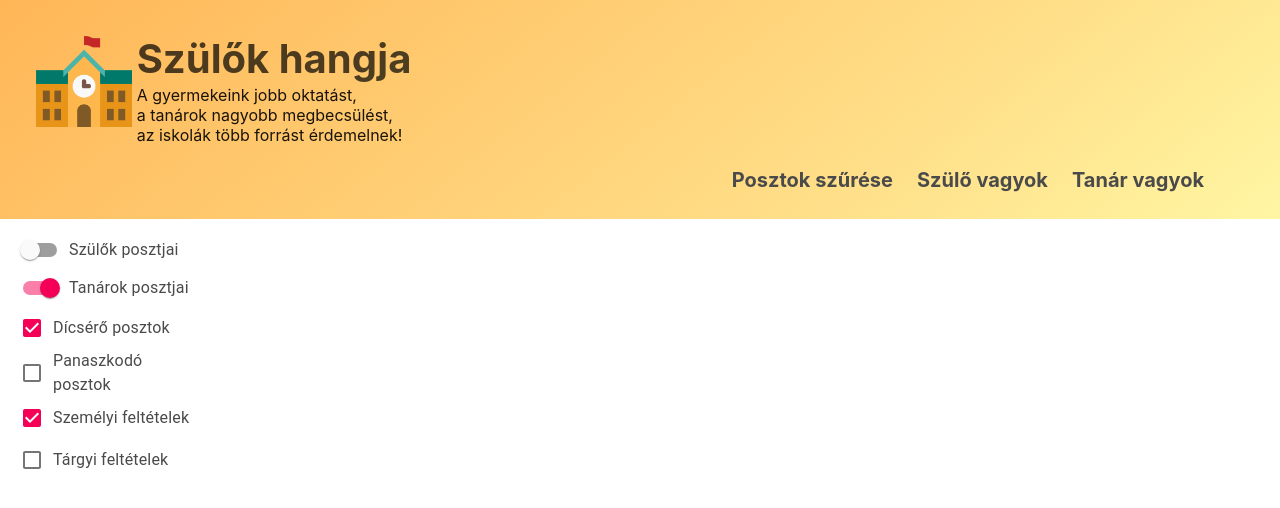
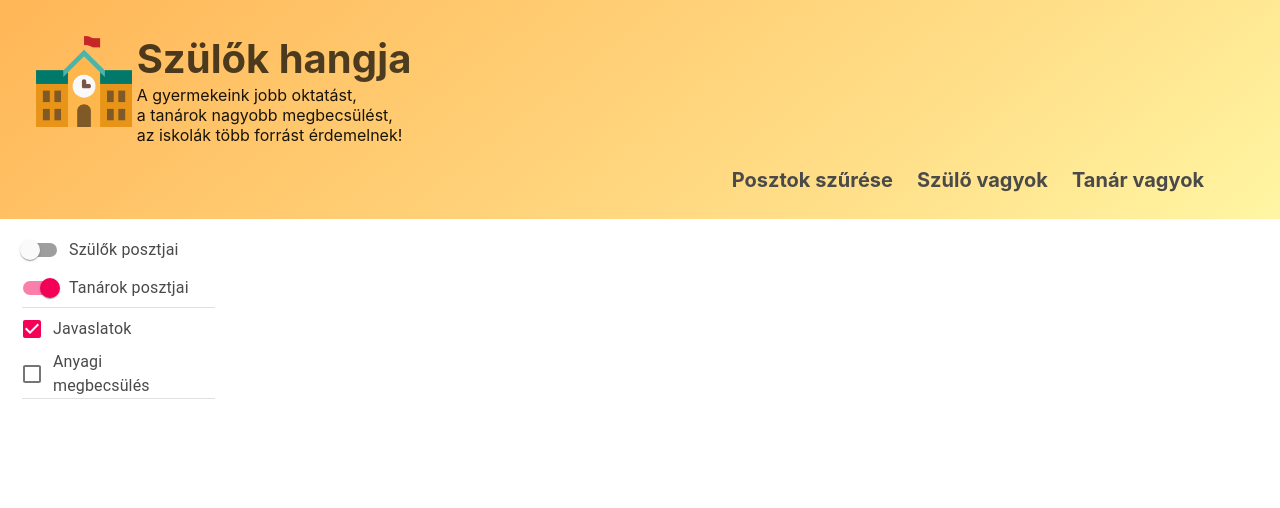
Before and after one commit to KlaraHajdu/szulokhangjaFE, a React (Create React App) app: page /filter in a window 1280 px wide. Both pictures are taken after a click on the label "Szülők posztjai". Shown: the top 508 px of the page. Built offline with nearby package versions, Linux system fonts and the light colour scheme.

Commit message:
Complete checkboxes for different parent and teacher posts

```diff
--- a/src/components/FilterPosts.tsx
+++ b/src/components/FilterPosts.tsx
@@ -7,6 +7,8 @@ import Switch from "@material-ui/core/Switch";
 import FormControlLabel from "@material-ui/core/FormControlLabel";
 import FormGroup from "@material-ui/core/FormGroup";
 import Checkbox from "@material-ui/core/Checkbox";
+import ParentFilterChecks from "./ParentFilterChecks";
+import TeacherFilterChecks from "./TeacherFilterChecks";
 
 const useStyles = makeStyles((theme: Theme) =>
     createStyles({
@@ -29,14 +31,6 @@ const FilterPosts: React.FC<Props> = () => {
     const [teacher, setTeacher] = React.useState({
         IsTeacherSelected: false
     });
-
-    const [positive, setPositive] = React.useState(true);
-
-    const [negative, setNegative] = React.useState(false);
-
-    const [material, setMaterial] = React.useState(false);
-
-    const [personal, setPersonal] = React.useState(true);
 
     const classes = useStyles();
 
@@ -67,36 +61,11 @@ const FilterPosts: React.FC<Props> = () => {
         }
     };
 
-    //Ez a szintaxis valamiért nem triggelerődik itt ha két nyíllal adom át az eventet. Ugyanez fent nem gond.
-    // const handleChangeIsPositiveSelected = () => (event: React.ChangeEvent<HTMLInputElement>) => {
-    //     console.log("Positive state" + positive);
-    //     console.log("Event target" + event.target.checked);
-    //     setPositive(event.target.checked);
-    // };
-
-    const handleChangeIsPositiveSelected = () => {
-        console.log("positive triggered");
-        setPositive(!positive);
-    };
-
-    const handleChangeIsNegativeSelected = (event: React.ChangeEvent<HTMLInputElement>) => {
-        setNegative(!negative);
-    };
-
-    const handleChangeIsMaterialSelected = () => {
-        console.log("Material handler called");
-        setMaterial(!material);
-    };
-
-    const handleChangeIsPersonalSelected = () => {
-        console.log("Personal handler called");
-        setPersonal(!personal);
-    };
     return (
         <div>
             <Grid container spacing={3} className={classes.container}>
                 <Grid item lg={2}>
-                    <FormGroup row>
+                    <FormGroup>
                         <FormControlLabel
                             control={
                                 <Switch
@@ -109,56 +78,18 @@ const FilterPosts: React.FC<Props> = () => {
                         />
                         <FormControlLabel
                             control={
-                                <Switch
-                                    checked={teacher.IsTeacherSelected}
-                                    onChange={handleTeacherChange()}
-                                    value="IsTeacherSelected"
-                                />
+                              <Switch
+                              checked={teacher.IsTeacherSelected}
+                              onChange={handleTeacherChange()}
+                              value="IsTeacherSelected"
+                              />
                             }
                             label="Tanárok posztjai"
                         />
-                        <FormControlLabel
-                            control={
-                                <Checkbox
-                                    defaultChecked={positive}
-                                    onChange={handleChangeIsPositiveSelected}
-                                    value="IsPositive"
-                                    id="PositiveCheckBox"
-                                />
-                            }
-                            label="Dícsérő posztok"
-                        />
-                        <FormControlLabel
-                            control={
-                                <Checkbox
-                                    checked={negative}
-                                    onChange={handleChangeIsNegativeSelected}
-                                    id="NegativeCheckBox"
-                                    value="IsNegative"
-                                />
-                            }
-                            label="Panaszkodó posztok"
-                        />
-                        <FormControlLabel
-                            control={
-                                <Checkbox
-                                    checked={personal}
-                                    onChange={handleChangeIsPersonalSelected}
-                                    value="IsPersonal"
-                                />
-                            }
-                            label="Személyi feltételek"
-                        />
-                        <FormControlLabel
-                            control={
-                                <Checkbox
-                                    checked={material}
-                                    onChange={handleChangeIsMaterialSelected}
-                                    value="IsMaterial"
-                                />
-                            }
-                            label="Tárgyi feltételek"
-                        />
+                            <Divider variant="fullWidth" />
+                        {parent.IsParentSelected && <ParentFilterChecks />}
+                        {teacher.IsTeacherSelected && <TeacherFilterChecks />}
+                        <Divider variant="fullWidth" />
                     </FormGroup>
                 </Grid>
                 <Grid item lg={10}></Grid>
--- /dev/null
+++ b/src/components/ParentFilterChecks.tsx
@@ -0,0 +1,95 @@
+import React from "react";
+import FormControlLabel from "@material-ui/core/FormControlLabel";
+import Checkbox from "@material-ui/core/Checkbox";
+import Divider from "@material-ui/core/Divider";
+
+interface Props {}
+
+const ParentFilterChecks: React.FC<Props> = () => {
+
+    const [positive, setPositive] = React.useState(true);
+
+    const [negative, setNegative] = React.useState(false);
+
+    const [material, setMaterial] = React.useState(false);
+
+    const [personal, setPersonal] = React.useState(true);
+
+    //Ez a szintaxis valamiért nem triggelerődik itt ha két nyíllal adom át az eventet. Ugyanez fent nem gond.
+    // const handleChangeIsPositiveSelected = () => (event: React.ChangeEvent<HTMLInputElement>) => {
+    //     console.log("Positive state" + positive);
+    //     console.log("Event target" + event.target.checked);
+    //     setPositive(event.target.checked);
+    // };
+
+    const handleChangeIsPositiveSelected = () => {
+        console.log("positive triggered");
+        setPositive(!positive);
+    };
+
+    const handleChangeIsNegativeSelected = (event: React.ChangeEvent<HTMLInputElement>) => {
+        setNegative(!negative);
+    };
+
+    const handleChangeIsMaterialSelected = () => {
+        console.log("Material handler called");
+        setMaterial(!material);
+    };
+
+    const handleChangeIsPersonalSelected = () => {
+        console.log("Personal handler called");
+        setPersonal(!personal);
+    };
+
+    return (
+        <React.Fragment>
+
+        <FormControlLabel
+        control={
+            <Checkbox
+                checked={positive}
+                onChange={handleChangeIsPositiveSelected}
+                value="IsPositive"
+                id="PositiveCheckBox"
+                />
+            }
+            label="Dícsérő posztok"
+            />
+    <FormControlLabel
+        control={
+            <Checkbox
+            checked={negative}
+            onChange={handleChangeIsNegativeSelected}
+                id="NegativeCheckBox"
+                value="IsNegative"
+                />
+            }
+            label="Panaszkodó posztok"
+            />
+            <Divider variant="fullWidth" />
+    <FormControlLabel
+        control={
+            <Checkbox
+            checked={personal}
+            onChange={handleChangeIsPersonalSelected}
+            value="IsPersonal"
+            />
+        }
+        label="Személyi feltételek"
+        />
+    <FormControlLabel
+        control={
+            <Checkbox
+            checked={material}
+            onChange={handleChangeIsMaterialSelected}
+            value="IsMaterial"
+            />
+        }
+        label="Tárgyi feltételek"
+        />
+
+        </React.Fragment>
+    )
+};
+
+export default ParentFilterChecks;
--- /dev/null
+++ b/src/components/TeacherFilterChecks.tsx
@@ -0,0 +1,48 @@
+import React from "react";
+import FormControlLabel from "@material-ui/core/FormControlLabel";
+import Checkbox from "@material-ui/core/Checkbox";
+
+interface Props {}
+
+const TeacherFilterChecks: React.FC<Props> = () => {
+    const [recommendation, setRecommendation] = React.useState(true);
+
+    const [salary, setSalary] = React.useState(false);
+
+    const handleChangeIsRecommendationSelected = () => {
+        console.log("positive triggered");
+        setRecommendation(!recommendation);
+    };
+
+    const handleChangeIsSalarySelected = () => {
+        setSalary(!salary);
+    };
+
+    return (
+        <React.Fragment>
+            <FormControlLabel
+                control={
+                    <Checkbox
+                        checked={recommendation}
+                        onChange={handleChangeIsRecommendationSelected}
+                        value="IsRecommendation"
+                    />
+                }
+                label="Javaslatok"
+            />
+            <FormControlLabel
+                control={
+                    <Checkbox
+                        checked={salary}
+                        onChange={handleChangeIsSalarySelected}
+                        id="SalaryCheckBox"
+                        value="IsSalary"
+                    />
+                }
+                label="Anyagi megbecsülés"
+            />
+        </React.Fragment>
+    );
+};
+
+export default TeacherFilterChecks;
```
